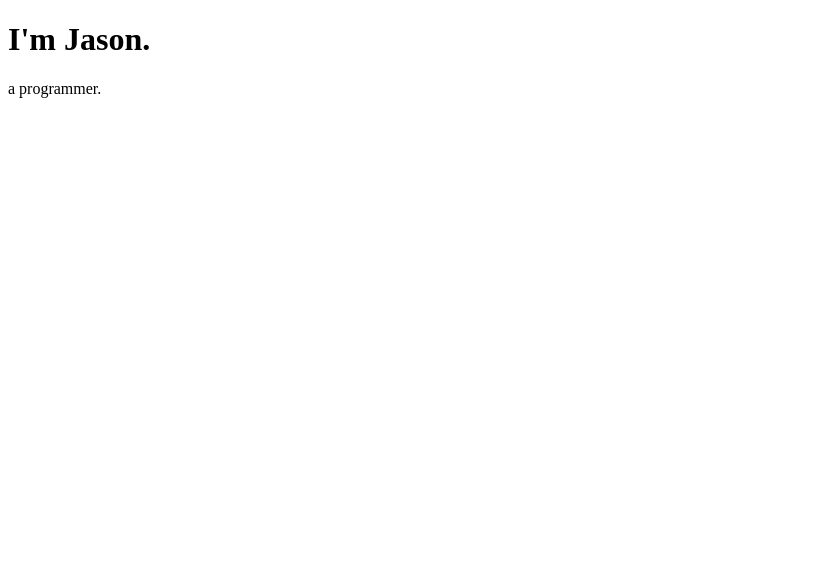
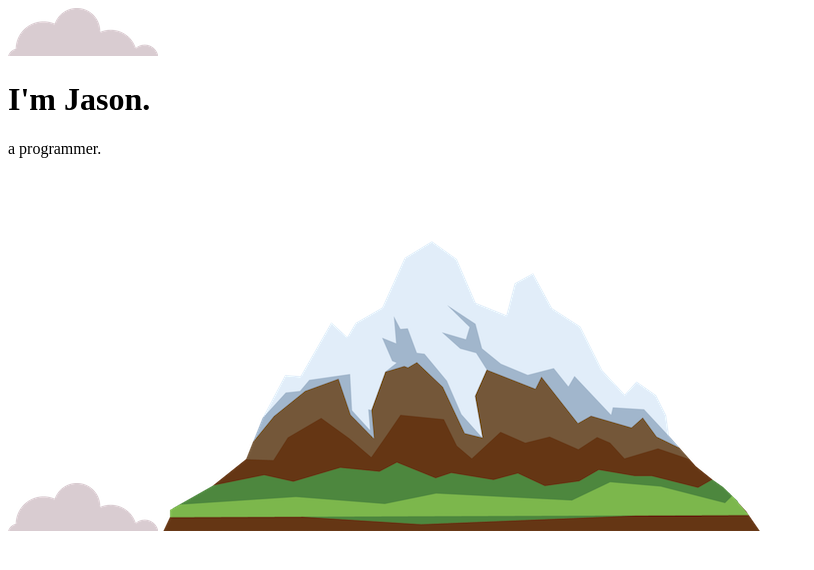
Before and after one commit to nautxx/aboutme, a plain HTML site: page index.html in a window 1280 px wide. Shown: the whole page, without its empty margins (0-814 px from the left). Drawn offline with Linux system fonts and the light colour scheme.

Commit message:
Update index.html

```diff
--- a/index.html
+++ b/index.html
@@ -10,9 +10,18 @@
   </head>
   <body>
 	<script src="index.js"></script>
-  <div class="">
+  <div class="top-container">
+    <img class="top-cloud" src="images/cloud.png" alt="cloud-img">
     <h1>I'm Jason.</h1>
     <p>a programmer.</p>
+    <img class="bottom-cloud" src="images/cloud.png" alt="cloud-img">
+    <img src="images/mountain.png" alt="cloud-img">
+  </div>
+  <div class="middle-container">
+
+  </div>
+  <div class="bottom-container">
+
   </div>
   </body>
 </html>
```
